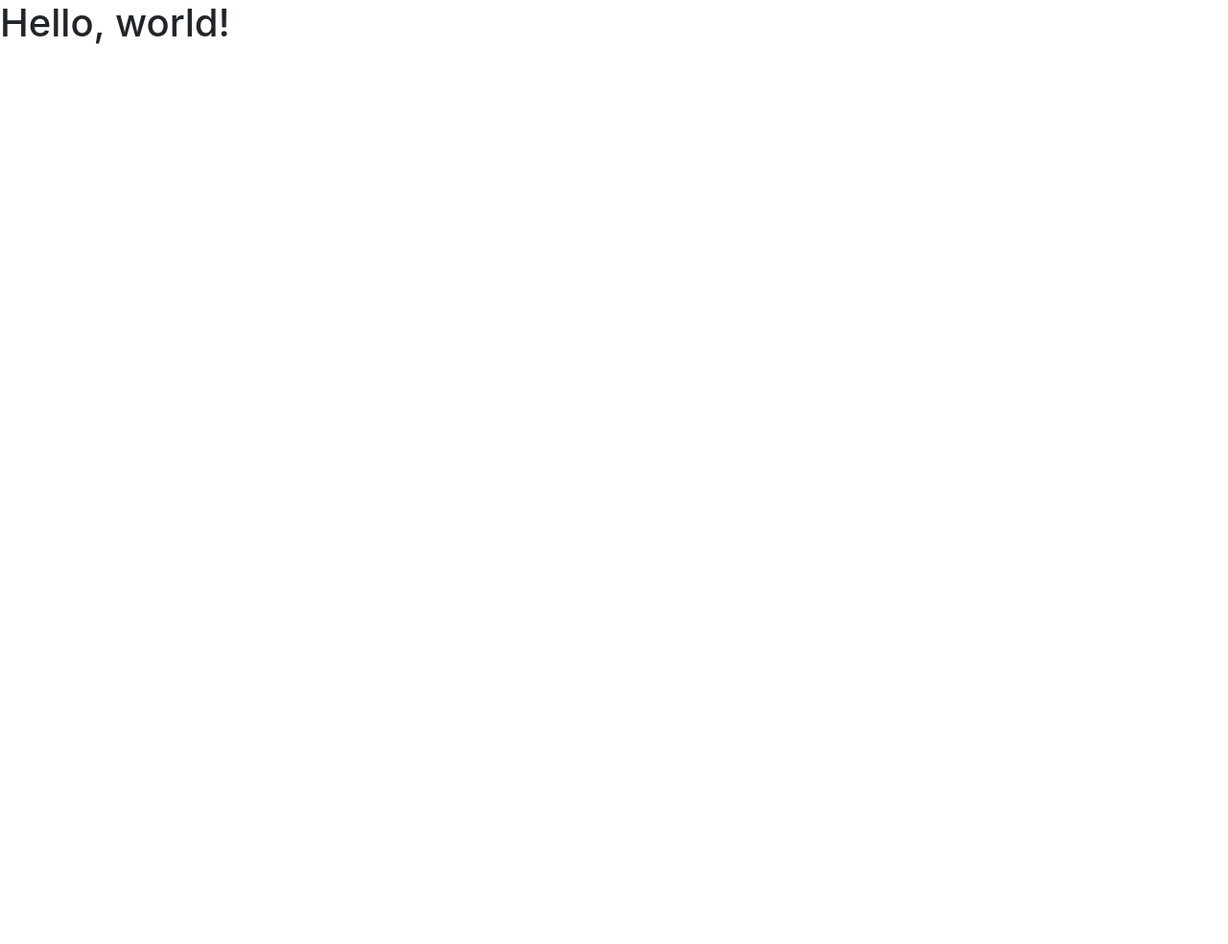
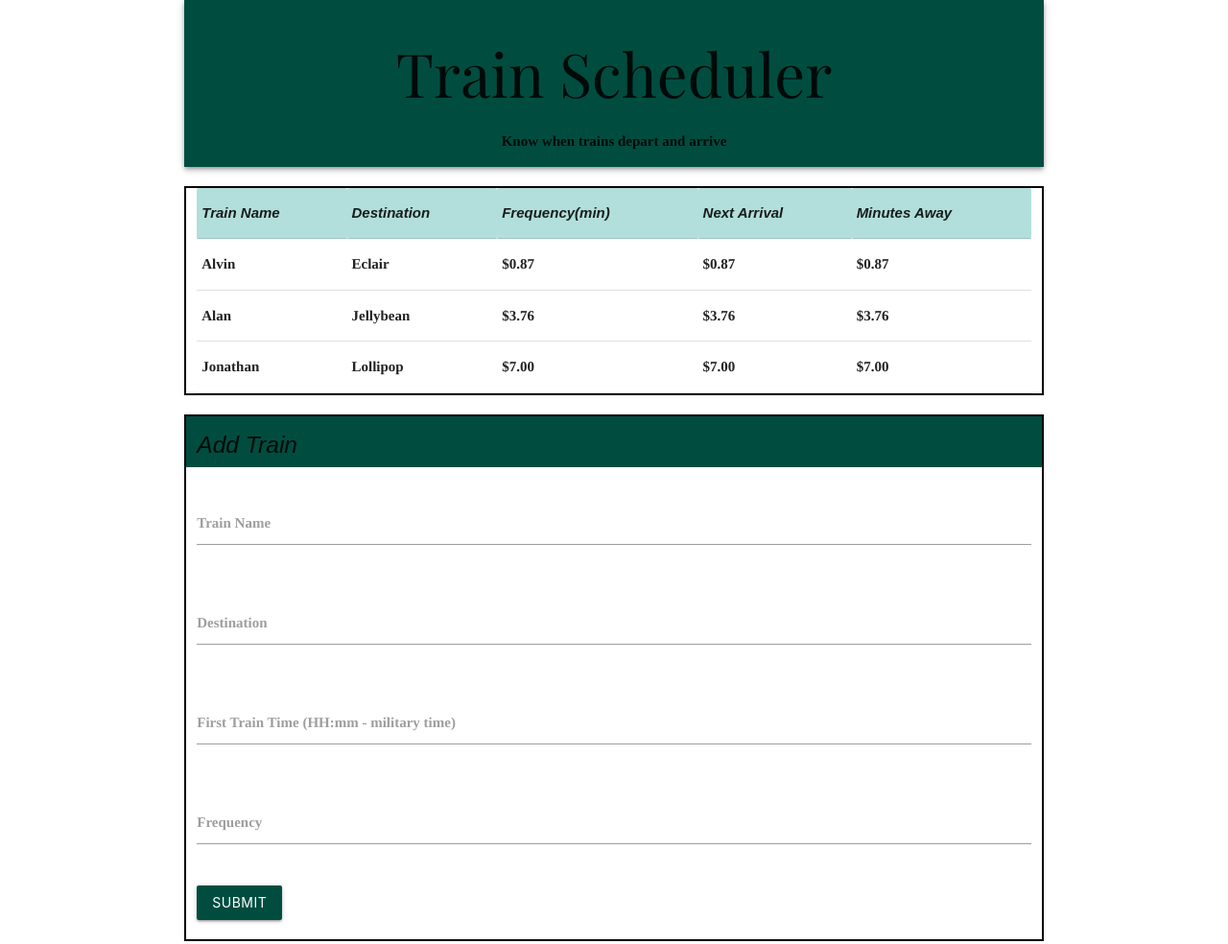
Before and after one commit to jmoundanos/train_schedule, a plain HTML site: page index.html in a window 1280 px wide. Shown: the whole page at 96% size. Before the commit the page ends 800 px from the top, so only its background shows below. Drawn offline with nearby package versions, Linux system fonts and the light colour scheme; a web font is replaced by a local one.

Commit message:
set layout and css

```diff
--- a/assets/css/style.css
+++ b/assets/css/style.css
@@ -0,0 +1,30 @@
+
+h1{
+    font-family: 'Playfair Display', serif;
+    text-align: center;
+}
+h5{
+    font-family: 'Shanti', sans-serif;
+}
+
+p{
+    font-family: 'Tinos', serif;
+    text-align: center;
+}
+#table{
+    border: 2px solid black;
+}
+th{
+    font-family: 'Shanti', sans-serif;
+    font-style: italic;
+}
+td{
+    font-family: 'Tinos', serif;
+}
+form{
+    font-family: 'Tinos', serif;
+    border: 2px solid black;
+}
+#add_train{
+    font-family: 'Shanti', sans-serif;
+    font-style: italic;
--- a/assets/javascript/logic.js
+++ b/assets/javascript/logic.js
@@ -0,0 +1,14 @@
+$(document).ready(function(){
+    var firebaseConfig = {
+        apiKey: "AIzaSyBLDGWztbZq04dGCfXSN_bB41lsILojk-o",
+        authDomain: "train-schedule-f1def.firebaseapp.com",
+        databaseURL: "https://train-schedule-f1def.firebaseio.com",
+        projectId: "train-schedule-f1def",
+        storageBucket: "train-schedule-f1def.appspot.com",
+        messagingSenderId: "1036524729737",
+        appId: "1:1036524729737:web:14e88b1c0c69bb03e15d58"
+      };
+      // Initialize Firebase
+      firebase.initializeApp(firebaseConfig);
+
+  });
--- a/index.html
+++ b/index.html
@@ -5,17 +5,106 @@
     <meta name="viewport" content="width=device-width, initial-scale=1, shrink-to-fit=no">
 
     <link rel="stylesheet" href="assets/css/style.css">
-    <link rel="stylesheet" href="https://stackpath.bootstrapcdn.com/bootstrap/4.4.1/css/bootstrap.min.css" integrity="sha384-Vkoo8x4CGsO3+Hhxv8T/Q5PaXtkKtu6ug5TOeNV6gBiFeWPGFN9MuhOf23Q9Ifjh" crossorigin="anonymous">
+    <link href="https://fonts.googleapis.com/icon?family=Material+Icons" rel="stylesheet">
+    <link href="https://fonts.googleapis.com/css?family=Playfair+Display|Shanti|Tinos:700&display=swap" rel="stylesheet">
+    <!--Import materialize.css-->
+    <link type="text/css" rel="stylesheet" href="assets/css/materialize.min.css"  media="screen,projection"/>
 
-    <title>Train Schedul</title>
+    <title>Train Scheduler</title>
   </head>
   <body>
-    <h1>Hello, world!</h1>
+      <div class="container">
+        <div class="row">
+            <div class="col s12 teal darken-4 z-depth-2">
+                <h1>Train Scheduler</h1>
+                <p>Know when trains depart and arrive</p>
+            </div>
+        </div>
+        <div class="row">
+            <div class="col s12" id="table">
+                <table class="highlight">
+                    <thead class="s12 teal lighten-4">
+                      <tr>
+                          <th>Train Name</th>
+                          <th>Destination</th>
+                          <th>Frequency(min)</th>
+                          <th>Next Arrival</th>
+                          <th>Minutes Away</th>
+                      </tr>
+                    </thead>
 
+                    <tbody>
+                      <tr>
+                        <td>Alvin</td>
+                        <td>Eclair</td>
+                        <td>$0.87</td>
+                        <td>$0.87</td>
+                        <td>$0.87</td>
 
+                      </tr>
+                      <tr>
+                        <td>Alan</td>
+                        <td>Jellybean</td>
+                        <td>$3.76</td>
+                        <td>$3.76</td>
+                        <td>$3.76</td>
+                      </tr>
+                      <tr>
+                        <td>Jonathan</td>
+                        <td>Lollipop</td>
+                        <td>$7.00</td>
+                        <td>$7.00</td>
+                        <td>$7.00</td>
+                      </tr>
+                    </tbody>
+                  </table>
+
+            </div>
+        </div>
+
+        <div class="row">
+            <form class="col s12">
+                <div class="row">
+                    <div class="col s12 teal darken-4" id="add_train">
+                        <h5 class="s12">Add Train</h5>
+                    </div>
+                </div>
+                <div class="row">
+                    <div class="input-field col s12">
+                        <input id="train_name" type="text" class="validate">
+                        <label for="train_name">Train Name</label>
+                    </div>
+                </div>
+                <div class="row">
+                    <div class="input-field col s12 ">
+                        <input id="destination" type="text" class="validate">
+                        <label for="destination">Destination</label>
+                    </div>
+                </div>
+                <div class="row">
+                    <div class="input-field col s12">
+                        <input id="first_train_time" type="text" class="validate">
+                        <label for="first_train_time">First Train Time (HH:mm - military time)</label>
+                    </div>
+                </div>
+                <div class="row">
+                    <div class="input-field col s12">
+                        <input id="frequency" type="text" class="validate">
+                        <label for="frequency">Frequency</label>
+                    </div>
+                </div>
+                <div class="row">
+                    <div class="col s4">
+                        <button class="btn waves-effect teal darken-4" type="submit" name="action">Submit</button>
+                    </div>
+                </div>
+            </form>
+          </div>
+        </div>
+
+    <script type="text/javascript" src="assets/javascript/materialize.min.js"></script>
     <script src="assets/javascript/logic.js"></script>
-    <script src="https://code.jquery.com/jquery-3.4.1.slim.min.js" integrity="sha384-J6qa4849blE2+poT4WnyKhv5vZF5SrPo0iEjwBvKU7imGFAV0wwj1yYfoRSJoZ+n" crossorigin="anonymous"></script>
-    <script src="https://cdn.jsdelivr.net/npm/popper.js@1.16.0/dist/umd/popper.min.js" integrity="sha384-Q6E9RHvbIyZFJoft+2mJbHaEWldlvI9IOYy5n3zV9zzTtmI3UksdQRVvoxMfooAo" crossorigin="anonymous"></script>
-    <script src="https://stackpath.bootstrapcdn.com/bootstrap/4.4.1/js/bootstrap.min.js" integrity="sha384-wfSDF2E50Y2D1uUdj0O3uMBJnjuUD4Ih7YwaYd1iqfktj0Uod8GCExl3Og8ifwB6" crossorigin="anonymous"></script>
+    <script src="https://www.gstatic.com/firebasejs/7.7.0/firebase-app.js"></script>
+
   </body>
 </html>
```
Also changed, not shown: assets/css/materialize.min.css (added), assets/javascript/materialize.min.js (added).
